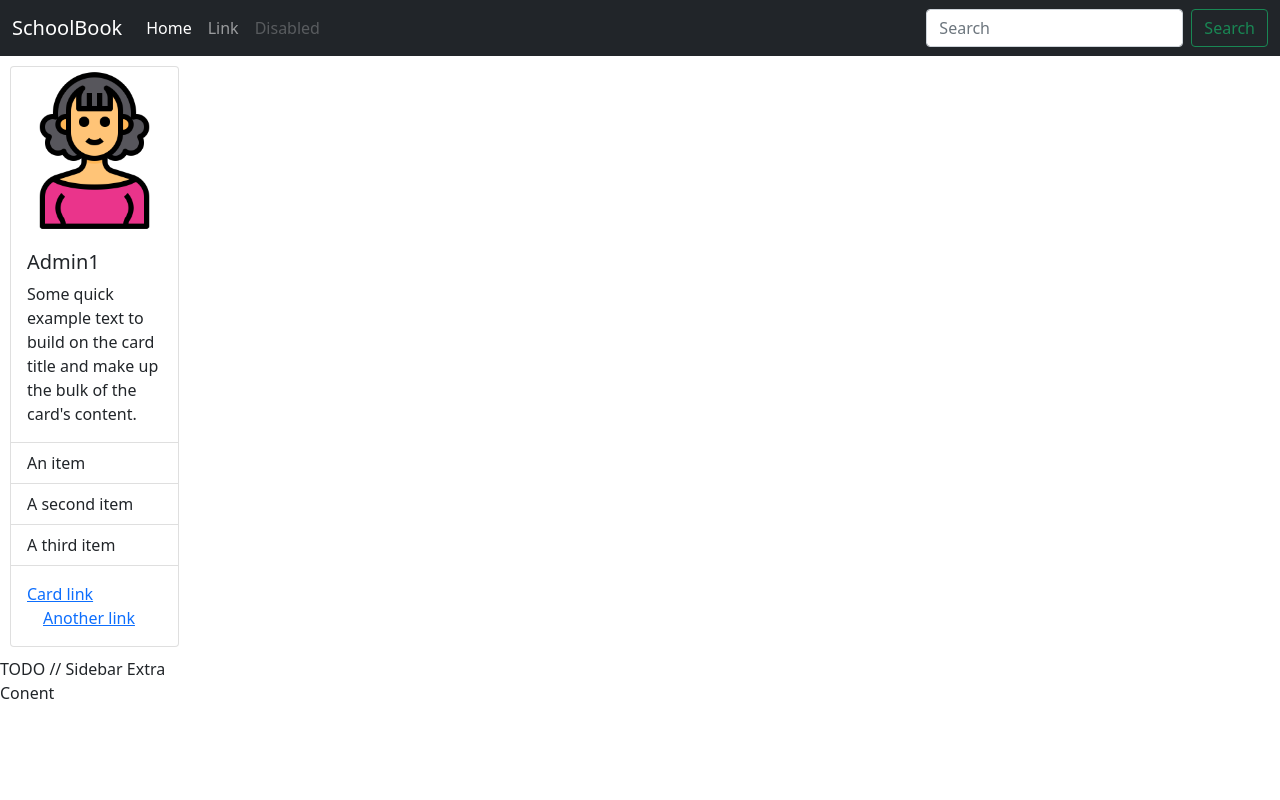
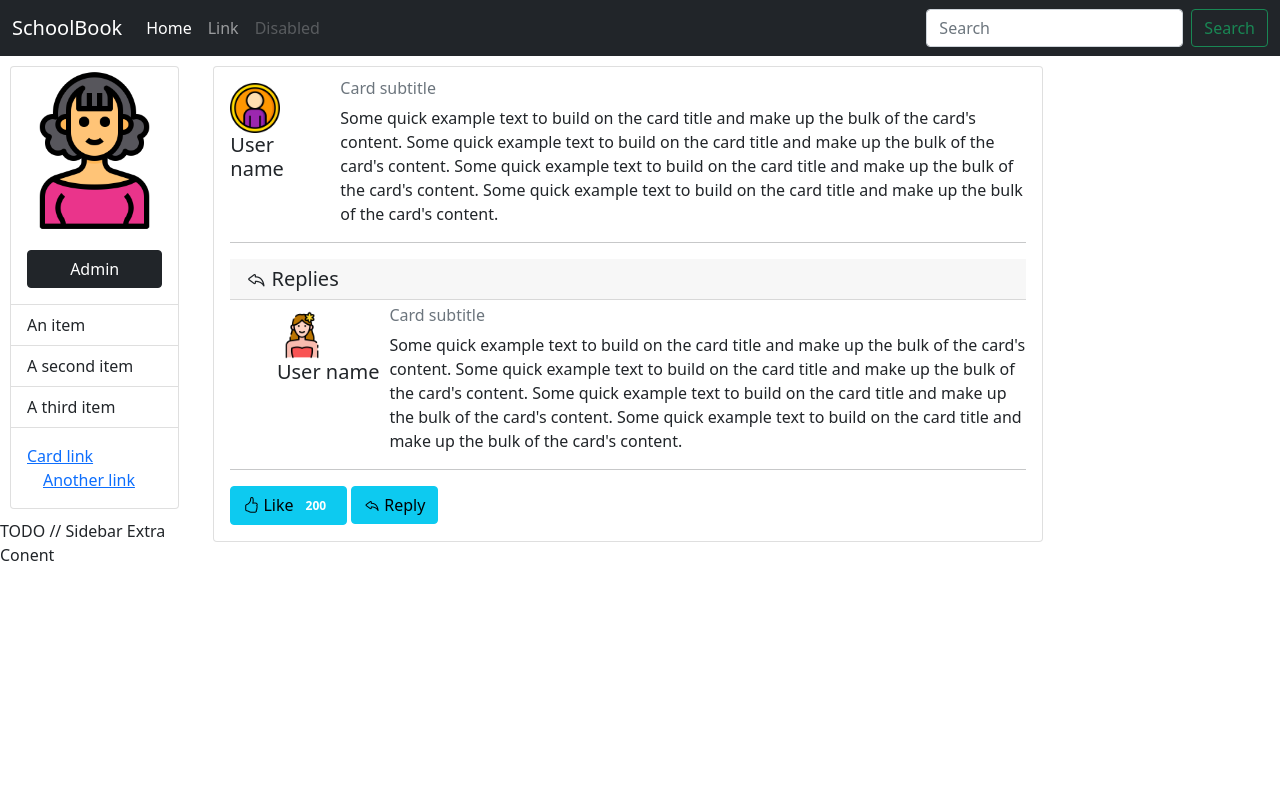
Before and after one commit to DanielMacielManzo/CSE106FinalProject, a Flask app: page / in a window 1280 px wide. Run offline with Flask 2, Linux system fonts and the light colour scheme; a user stored in the database is signed in; some libraries are stand-ins or nearby versions.

Commit message:
post html

```diff
--- a/app.py
+++ b/app.py
@@ -60,7 +60,25 @@ admin.add_view(adminview(Posts,db.session))
 admin.add_view(adminview(Reply,db.session))
 admin.add_view(adminview(Likes,db.session))
 
+# Register function handler
+@app.route('/register',methods=['GET','POST'])
+def creatUser():
+    if(request.method=="POST"):
+        user=request.form['username']
+        passs=request.form['password']
+        email=request.form['email']
+        name=request.form['name']
+        #
+        user = User(username=user,name=name,email=email,password=passs,user_type=2)
+        try:
+            db.session.add(user)
+            db.session.commit()
+            return redirect("login")
+        except:
+            print("User Already Exists")
+    return render_template("register.html")
 
+#Login  function handler
 @app.route('/login',methods=['GET','POST'])
 def login():
     if(request.method=="POST"):
@@ -88,40 +106,29 @@ def login():
             pass
 
     return render_template("login.html")
+
+#logout function
 @app.route('/logout', methods=['GET'])
 @login_required
 def logout():
     if(request.method=='GET'):
         logout_user()
         return redirect('/login')
-@app.route('/register',methods=['GET','POST'])
-def creatUser():
-    if(request.method=="POST"):
-        user=request.form['username']
-        passs=request.form['password']
-        email=request.form['email']
-        name=request.form['name']
-        #
-        user = User(username=user,name=name,email=email,password=passs,user_type=2)
-        try:
-            db.session.add(user)
-            db.session.commit()
-            return redirect("login")
-        except:
-            print("User Already Exists")
-    return render_template("register.html")
 
+#home route
 @app.route('/',methods=['GET','POST'])
 @app.route('/home',methods=['GET','POST'])
 @login_required
 def home():
     print(current_user.username)
 
-    return render_template("home.html", username=current_user.username)
+    return render_template("home.html", name=current_user.name)
 
-@app.route('/register',methods=['GET','POST'])
-def register():
-    return render_template("register.html")
+#userprofile page
+@app.route('/userprofile',methods=['GET','POST'])
+def userprofile():
+
+    return render_template("userprofile.html", name=current_user.name)
 
 if __name__ == '__main__':
     app.debug = True
--- a/static/style/main.css
+++ b/static/style/main.css
@@ -14,6 +14,47 @@
     margin: 10px;
 }
 
+#profilelink {
+    width: 100%;
+}
+
+.postuserprofileimg {
+    width: 50px;
+}
+
+.post {
+    margin: 10px 0px;
+    width: 100%;
+}
+
+.postuserinfo {
+    display: flex;
+}
+
+.postuserdivimage {
+    margin-right: 10px;
+    min-width: 100px;
+}
+
+.postuserdivcontent {}
+
+.postbottombar {}
+
+.replyuserimagediv {
+    margin-right: 10px;
+    min-width: 100px;
+}
+
+.replyuserinfo {
+    margin-top: 10px;
+    display: flex;
+    justify-content: right;
+}
+
+.replyusercontent {
+    max-width: 80%;
+}
+
 
 /* #content {
     width: 100%;
--- a/templates/home.html
+++ b/templates/home.html
@@ -8,9 +8,7 @@
 <div class="card floating">
     <img src="/static/profile/profile_1.png" class="card-img-top" alt="WHEN LOGGED IN IT SHOULD SHOW PROFILE IMAGE">
     <div class="card-body">
-        <h5 class="card-title">{{username}}</h5>
-        <p class="card-text">Some quick example text to build on the card title and make up the bulk of the card's content.
-        </p>
+        <a id="profilelink" class="btn btn-dark" href='userprofile'>{{name}}</a>
     </div>
     <ul class="list-group list-group-flush">
         <li class="list-group-item">An item</li>
@@ -30,7 +28,46 @@
 {% block content %}
 <!-- feed -->
 
+<!-- post HTML content -->
+<div class="card post">
+    <div class="card-body">
+        <div class="postuserinfo">
+            <div class="postuserdivimage">
+                <img src="/static/profile/profile_4.png" class="postuserprofileimg" alt="WHEN LOGGED IN IT SHOULD SHOW PROFILE IMAGE">
+                <h5 class="card-title">User name</h5>
+            </div>
+            <div class="postuserdivcontent">
+                <h6 class="card-subtitle mb-2 text-muted">Card subtitle</h6>
+                <p class="card-text">Some quick example text to build on the card title and make up the bulk of the card's content. Some quick example text to build on the card title and make up the bulk of the card's content. Some quick example text to build on the card
+                    title and make up the bulk of the card's content. Some quick example text to build on the card title and make up the bulk of the card's content.</p>
+            </div>
+        </div>
+        <hr>
+        <h5 class="card-header"><i class="bi bi-reply"></i> Replies</h5>
+
+        <!-- post replies -->
+
+        <div class="replyuserinfo">
+            <div class="replyuserimagediv">
+                <img src="/static/profile/profile_7.png" class="postuserprofileimg" alt="WHEN LOGGED IN IT SHOULD SHOW PROFILE IMAGE">
+                <h5 class="card-title">User name</h5>
+            </div>
+            <div class="replyusercontent">
+                <h6 class="card-subtitle mb-2 text-muted">Card subtitle</h6>
+                <p class="card-text">Some quick example text to build on the card title and make up the bulk of the card's content. Some quick example text to build on the card title and make up the bulk of the card's content. Some quick example text to build on the card
+                    title and make up the bulk of the card's content. Some quick example text to build on the card title and make up the bulk of the card's content.</p>
+            </div>
+        </div>
+
+        <hr>
+        <div class="postbottombar">
+            <a href="#" class="btn btn-info"><i class="bi bi-hand-thumbs-up"></i> Like <span class="badge badge-secondary">{%print(200)%}</span> </a>
+            <a href="#" class="btn btn-info"><i class="bi bi-reply"></i> Reply</a>
+        </div>
 
 
 
+    </div>
+</div>
+
 {% endblock %}
--- a/templates/layout.html
+++ b/templates/layout.html
@@ -9,7 +9,7 @@
     <meta name="viewport" content="width=device-width, initial-scale=1">
     <!-- CSS only -->
     <link href="https://cdn.jsdelivr.net/npm/bootstrap@5.1.3/dist/css/bootstrap.min.css" rel="stylesheet" integrity="sha384-1BmE4kWBq78iYhFldvKuhfTAU6auU8tT94WrHftjDbrCEXSU1oBoqyl2QvZ6jIW3" crossorigin="anonymous">
-
+    <link rel="stylesheet" href="https://cdn.jsdelivr.net/npm/bootstrap-icons@1.7.2/font/bootstrap-icons.css">
     <link rel="stylesheet" href="/static/style/main.css">
 </head>
 
```
